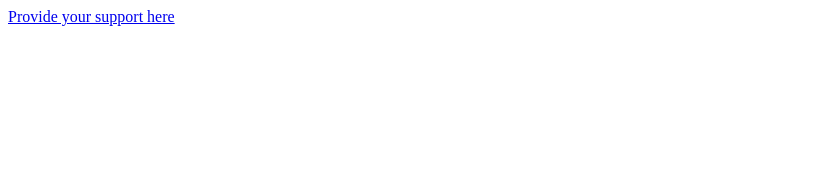
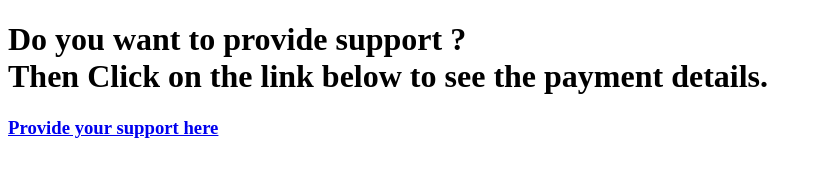
Before and after one commit to Arijit-Bhowmick/Arijit-Bhowmick.github.io, a plain HTML site: page index.html in a window 1280 px wide. Shown: the whole page, without its empty margins (0-822 px from the left). Drawn offline with Linux system fonts and the light colour scheme.

Commit message:
Added style file

```diff
--- a/index.html
+++ b/index.html
@@ -4,6 +4,10 @@
 	<title>Homepage</title>
 </head>
 <body>
-<a href="supportive_webpages/support.html">Provide your support here</a>
+
+<h1>Do you want to provide support ?<br>
+Then Click on the link below to see the payment details.</h1>
+
+<h3><a href="supportive_webpages/support.html">Provide your support here</a></h3>
 </body>
 </html>
```
Also changed, not shown: Assets/CSS/style.css (added), Media_files/Payments_Methods/arijit-bhowmick_UPI_qr_code.png (added).
